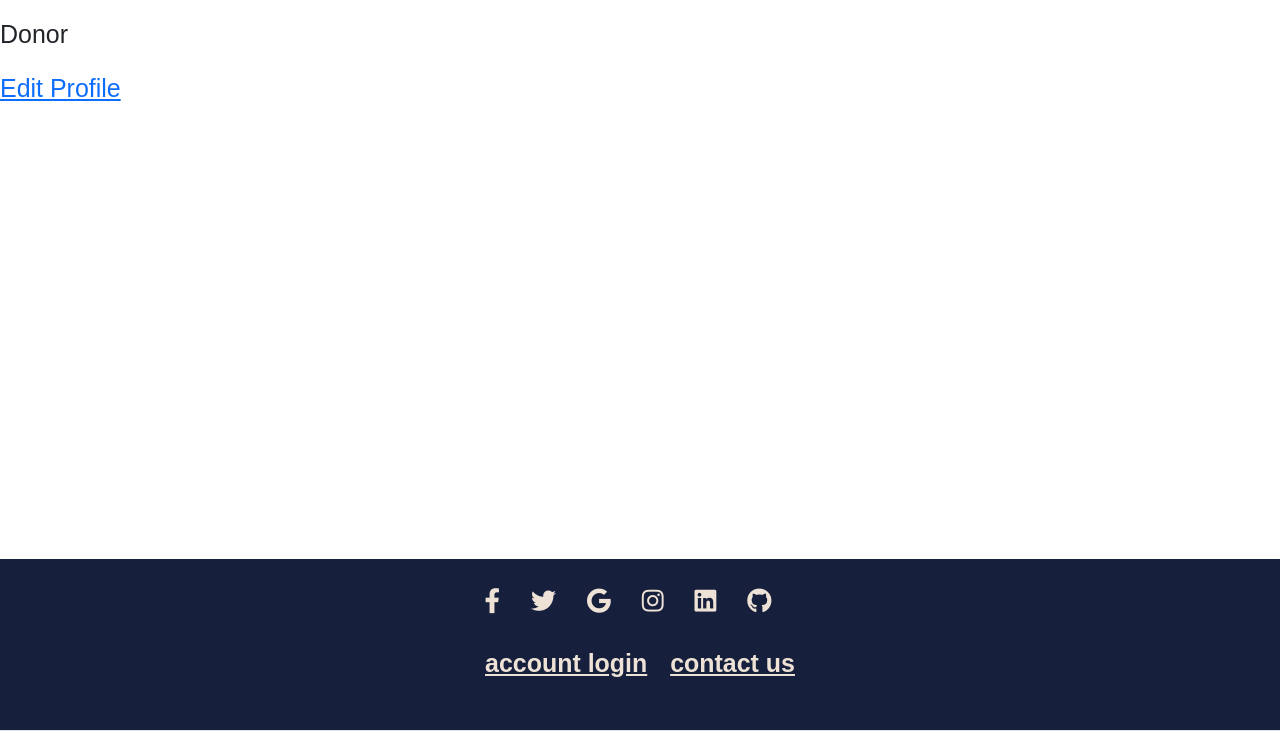
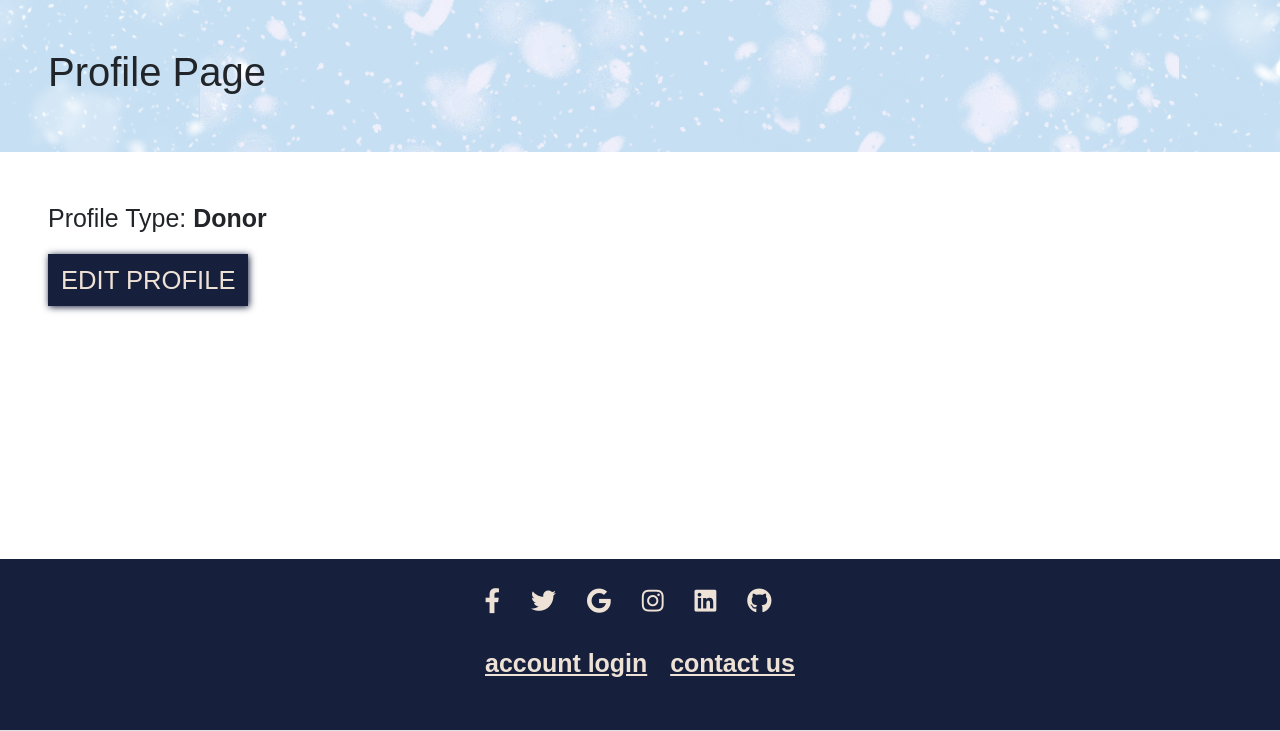
Before and after one commit to AmyOShea/GiftOfGiving, a Django app: a page that uses profiles/templates/profiles/profile.html in a window 1280 px wide. Shown: the part 69-800 px from the top of the page. Run offline with Django 3.2, Linux system fonts and the light colour scheme; the visitor is signed in with stand-in values (Sample User, id 1); data comes from the database, SQL or seed files in the repository; some libraries are stand-ins or nearby versions; some web fonts are replaced.

Commit message:
CHG: add basic styling to profile page

```diff
--- a/profiles/templates/profiles/profile.html
+++ b/profiles/templates/profiles/profile.html
@@ -2,30 +2,48 @@
 {% load static %}
 
 {% block content %}
+<div class="container-fluid page-top-banner p-5">
+    <h1>Profile Page</h1>
+</div>
 
+<!-- <div class="row d-flex justify-content-center mt-3 profile-info">
+    <div class="col-12 col-md-6 col-lg-5"> -->
+    <div class="m-5">
         {% if profile %}
-        <p>{{profile.name}}</p>
-        <p>{{profile.organisation_name}}</p>
-        <p>{{profile.type|title}}</p>
+            {% if profile.name %}
+                <p>Name: <strong>{{profile.name}}</strong></p>
+            {% endif %}
+            {% if profile.organisation_name %}
+                <p>Organization: <strong>{{profile.organisation_name}}</strong></p>
+            {% endif %}
+            <p>Profile Type: <strong>{{profile.type|title}}</strong></p>
         {% else %}
             <p>You have not updated your profile information.</p>
             <p>Please enter your details below</p>
         {% endif %}
-    <a href="{% url 'edit_profile' request.user %}">Edit Profile</a>
+        <a class="btn mb-5" href="{% url 'edit_profile' request.user %}">Edit Profile</a>
 
         {% if profile.type == 'charity' %}
+            <p><strong>Address</strong></p>
             {% if address %}
                 <p>{{address.organisation_name}}</p>
                 <p>{{address.address_line_one}}</p>
                 <p>{{address.address_line_two}}</p>
+                {% if address.address_line_three %}
                     <p>{{address.address_line_three}}</p>
+                {% endif %}
+                {% if address.county %}
                     <p>{{address.county}}</p>
+                {% endif %}
                 <p>{{address.country}}</p>
                 <p>{{address.postcode}}</p>
             {% else %}
                 <p>You have not updated your organisations contact information.</p>
                 <p>Please enter your contact address details below</p>
             {% endif %}
-        <a href="{% url 'edit_address' request.user %}">Edit Address</a>
+            <a class="btn mb-4" href="{% url 'edit_address' request.user %}">Edit Address</a>
         {% endif %}
+    </div>
+
+
 {% endblock %}
--- a/static/css/base.css
+++ b/static/css/base.css
@@ -214,6 +214,18 @@ footer a i:hover,
     cursor: pointer;
 }
 
+/* PROFILE PAGE */
+
+.page-top-banner {
+    background-image: url('/media/light-banner.webp');
+    background-position: center;
+    background-repeat: no-repeat;
+}
+
+.profile-info p {
+    margin-bottom: 0;
+}
+
 /* MEDIA QUERIES */
 @media only screen and (max-width: 1200px) {}
 
--- a/static/js/base.js
+++ b/static/js/base.js
@@ -6,7 +6,7 @@ function createSnow() {
     snow.classList.add('fas')
     snow.classList.add('fa-circle')
 
-    snow.style.left = Math.random() * window.innerWidth + 'px';
+    snow.style.left = Math.random() * window.innerWidth - 30 + 'px';
     snow.style.animationDuration = Math.random()  *3 + 2 + 's';
     snow.style.opacity = Math.random();
     snow.style.fontSize = Math.random() + 'rem';
@@ -19,6 +19,6 @@ function createSnow() {
     }, 6000 )
 }
 
-if (currentUrl === 'https://8000-turquoise-lynx-0e4iiz4t.ws-eu23.gitpod.io/' || currentUrl === 'https://gift-of-giving.herokuapp.com/' ) {
+if (currentUrl === 'https://8000-red-bass-pzg6c36t.ws-eu23.gitpod.io/' || currentUrl === 'https://gift-of-giving.herokuapp.com/' ) {
     setInterval(createSnow, 10)
 }
```
Lines whose indentation alone changed are shown as unchanged.
